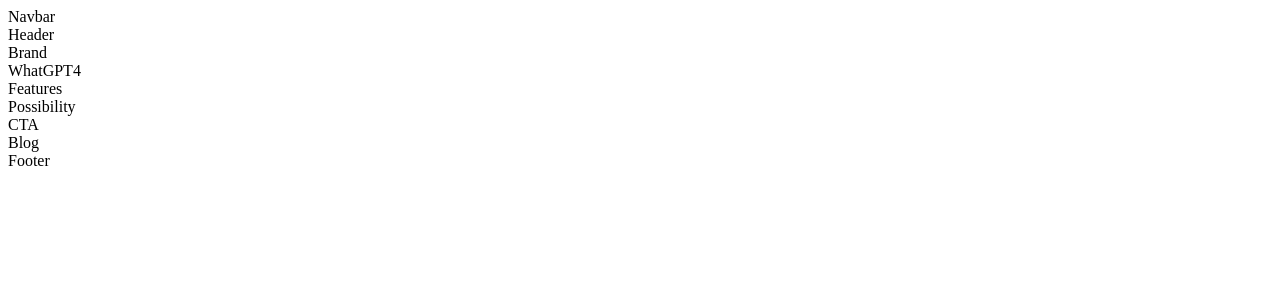
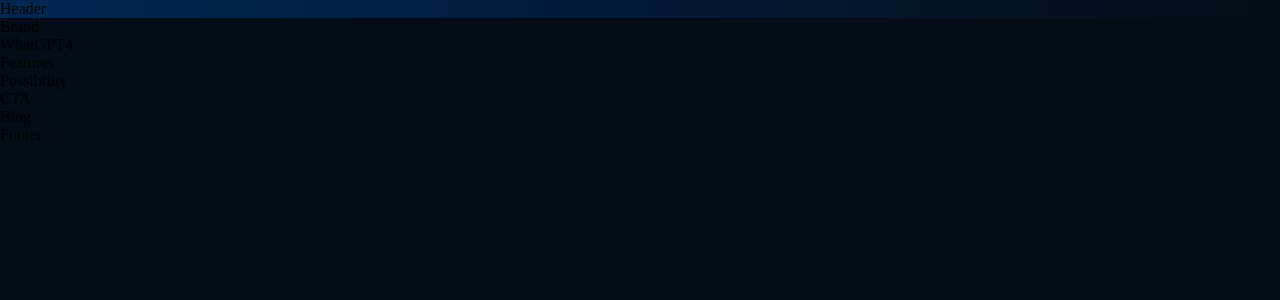
Before and after one commit to PonyDiehl/react_front_end_practice, a React (Create React App) app: page / in a window 1280 px wide. Shown: the top 300 px of the page. Built offline with nearby package versions, Linux system fonts and the light colour scheme.

Commit message:
Navbar_1

```diff
--- /dev/null
+++ b/src/App.css
@@ -0,0 +1,82 @@
+* {
+    box-sizing: border-box;
+    padding: 0;
+    margin: 0;
+    scroll-behavior: smooth;
+}
+
+body {
+    background: var(--color-bg);
+}
+
+a {
+    color: unset;
+    text-decoration: none;
+}
+
+.gradient__bg {
+
+    /* ff 3.6+ */
+    background: -moz-radial-gradient(circle at 3% 25%, rgba(0, 40, 83, 1) 0%, rgba(4, 12, 24, 1) 100%);
+
+    /* safari 5.1+,chrome 10+ */
+    background: -webkit-radial-gradient(circle at 3% 25%, rgba(0, 40, 83, 1) 0%, rgba(4, 12, 24, 1) 100%);
+
+    /* opera 11.10+ */
+    background: -o-radial-gradient(circle at 3% 25%, rgba(0, 40, 83, 1) 0%, rgba(4, 12, 24, 1) 100%);
+
+    /* ie 10+ */
+    background: -ms-radial-gradient(circle at 3% 25%, rgba(0, 40, 83, 1) 0%, rgba(4, 12, 24, 1) 100%);
+
+    /* global 92%+ browsers support */
+    background: radial-gradient(circle at 3% 25%, rgba(0, 40, 83, 1) 0%, rgba(4, 12, 24, 1) 100%);
+}
+
+.gradient__text {
+    background: var(--gradient-text);
+    background-clip: text;
+    -webkit-background-clip: text;
+    -webkit-text-fill-color: transparent;
+}
+
+.section__padding {
+    padding: 4rem 6rem;
+}
+
+.section__margin {
+    margin: 4rem 6rem;
+}
+
+.scale-up-center {
+    -webkit-animation: scale-up-center .4s cubic-bezier(.39, .575, .565, 1.000) both;
+    animation: scale-up-center .4s cubic-bezier(.39, .575, .565, 1.000) both
+}
+
+@-webkit-keyframes scale-up-center {
+    0% {
+        -webkit-transform: scale(.5);
+        transform: scale(.5)
+    }
+
+    100% {
+        -webkit-transform: scale(1);
+        transform: scale(1)
+    }
+}
+
+@media screen and (max-width:700px) {
+    .section__padding {
+        padding: 4rem;
+    }
+    .section__margin {
+        margin: 4rem;
+    }
+}
+@media screen and (max-width:550px) {
+    .section__padding {
+        padding: 4rem 2rem;
+    }
+    .section__margin {
+        margin: 4rem 2rem;
+    }
+}
--- a/src/App.js
+++ b/src/App.js
@@ -2,7 +2,7 @@
 
 import { Article, Brand, CTA, Feature, Navbar  } from './components ';
 import { Blog, Features, Footer, Header, Possibility, WhatGPT4 } from './containers';
-
+import './App.css';
 
 
 const App = () => {
--- a/src/components /navbar/Navbar.jsx
+++ b/src/components /navbar/Navbar.jsx
@@ -1,9 +1,14 @@
 import React from 'react';
+import { RiMenu3Line, RiCloseLi } from 'react-icons/ri';
 import './navbar.css';
 
 const Navbar = () => {
   return (
-    <div>Navbar</div>
+    <div className="gpt4__navbar">
+      <div className="gpt4__navbar-links">
+
+      </div>
+    </div>
   )
 }
 
--- /dev/null
+++ b/src/index.css
@@ -0,0 +1,14 @@
+@import url('https://fonts.googleapis.com/css2?family=Manrope:wght@200;300;400;500;600;700;800&display=swap');
+
+:root {
+  --font-family: 'Manrope', sans-serif;
+
+  --gradient-text: linear-gradient(89.97deg, #AE67FA 1.84%, #F49867 102.67%);
+  --gradient-bar: linear-gradient(103.22deg, #AE67FA -13.86%, #F49867 99.55%);
+
+  --color-bg: #040C18;
+  --color-footer : #031B34;
+  --color-blog: #042c54;
+  --color-text: #81AFDD;
+  --color-subtext: #FF8A71;
+}
--- a/src/index.js
+++ b/src/index.js
@@ -2,5 +2,6 @@
 import ReactDOM from 'react-dom';
 
 import App from './App';
+import './index.css';
 
 ReactDOM.render(<App/>, document.getElementById('root'));
```
